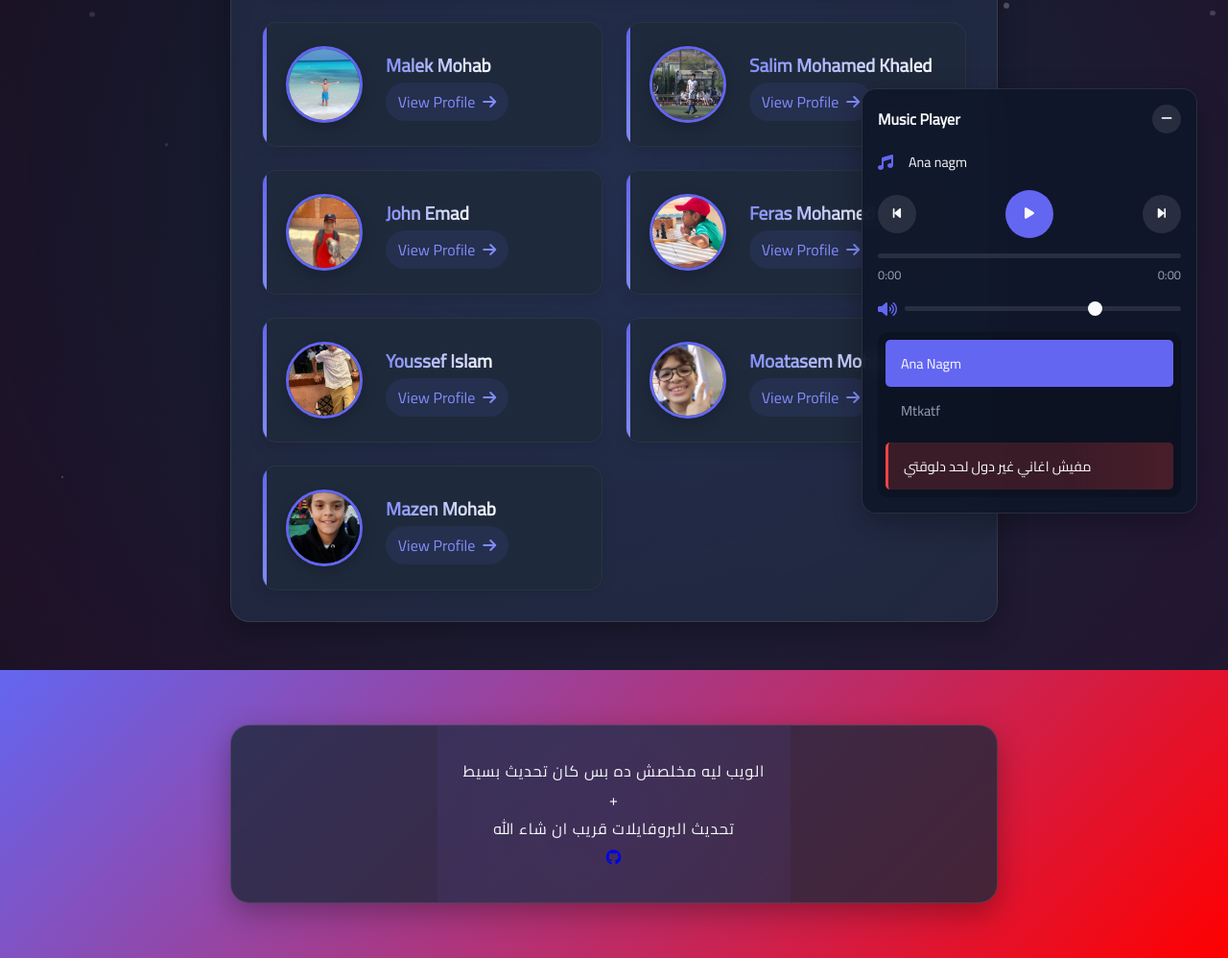
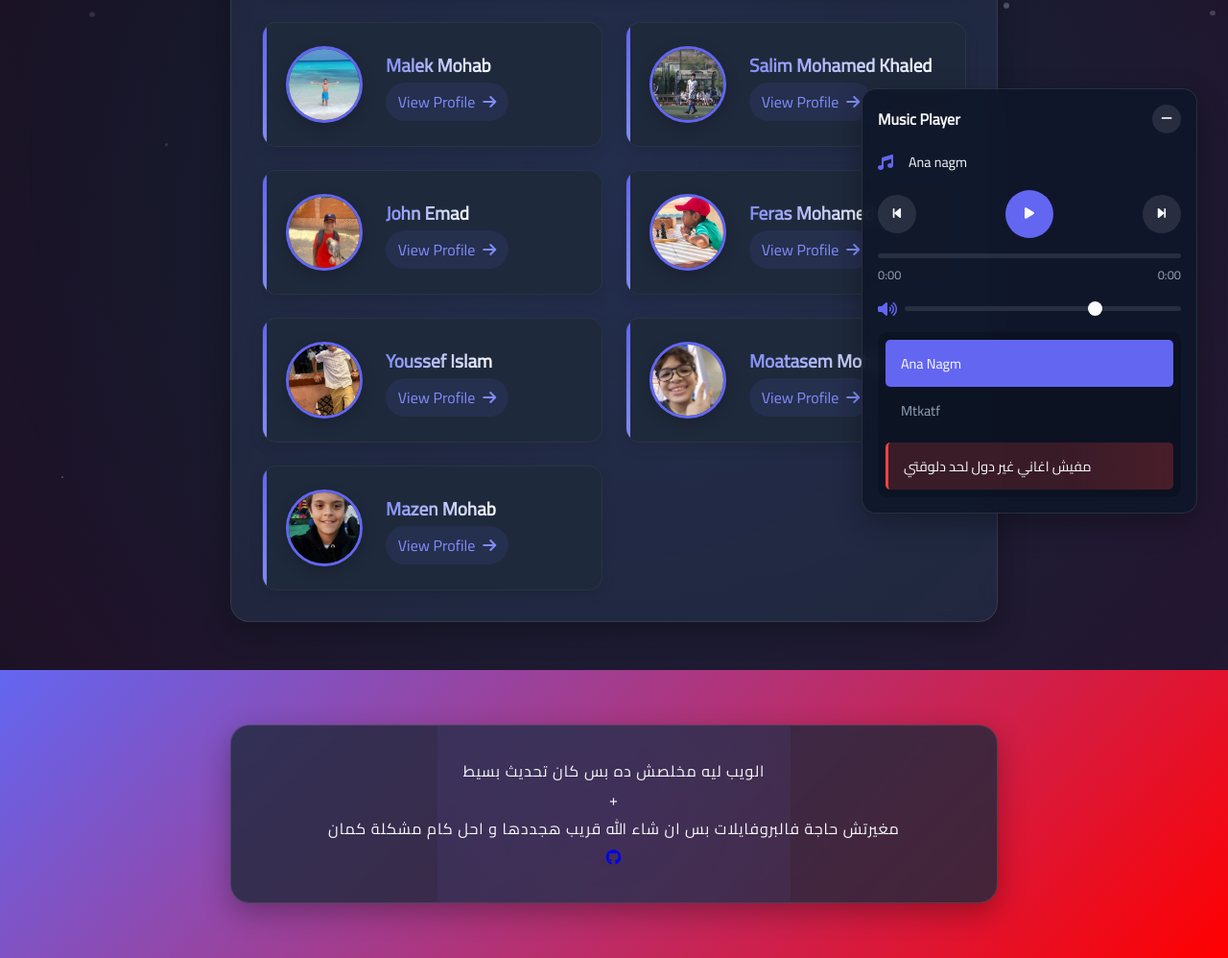
Before and after one commit to Lucalilo10/6D_2025, a plain HTML site: page index.html in a window 1280 px wide. Shown: the part 233-1231 px from the top of the page at 96% size. Drawn offline with Linux system fonts and the light colour scheme.

Commit message:
Update index.html

```diff
--- a/index.html
+++ b/index.html
@@ -737,7 +737,7 @@
             <p>الويب ليه مخلصش ده بس كان تحديث بسيط </p>
             <p>+</p>
 
-            <p> تحديث البروفايلات قريب ان شاء الله</p>
+            <p>مغيرتش حاجة فالبروفايلات بس ان شاء الله قريب هجددها و احل كام مشكلة كمان</p>
 
             <div class="social-links">
                 <a href="https://github.com/Lucalilo10"><i class="fab fa-github"></i></a>
```
